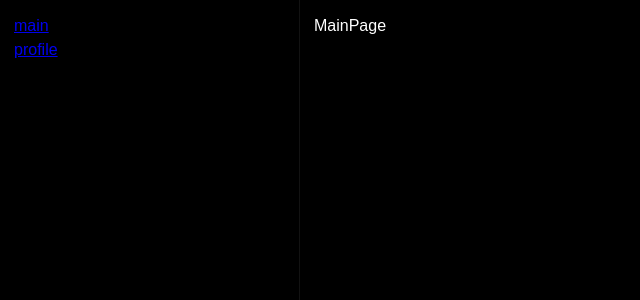
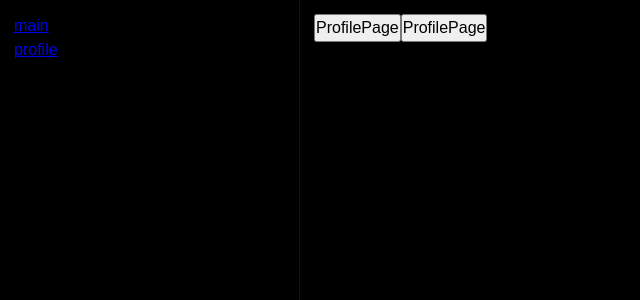
Before and after one commit to bbabdibakas/iheardnoise.frontend, a React app: page / in a window 1280 px wide. Shown: the top 300 px of the page, without its empty margins (0-640 px from the left). Built offline with nearby package versions, Linux system fonts and the light colour scheme.

Commit message:
feat: moved to Feature-Sliced Design architectural methodology, added ui kit AppButton

```diff
--- a/src/App.tsx
+++ b/src/App.tsx
@@ -1,6 +1,6 @@
 import { Link, Route, Routes } from 'react-router'
-import MainPage from './pages/MainPage'
-import ProfilePage from './pages/ProfilePage'
+import { MainPage } from 'pages/MainPage'
+import { ProfilePage } from 'pages/ProfilePage'
 
 const App = () => {
     return (
--- a/src/pages/MainPage.tsx
+++ /dev/null
@@ -1,9 +0,0 @@
-const MainPage = () => {
-    return (
-        <div>
-            MainPage
-        </div>
-    )
-}
-
-export default MainPage
--- /dev/null
+++ b/src/pages/MainPage/index.ts
@@ -0,0 +1,5 @@
+import MainPage from "./src/MainPage";
+
+export {
+    MainPage
+}
--- /dev/null
+++ b/src/pages/MainPage/src/MainPage.tsx
@@ -0,0 +1,21 @@
+import { AppButton, AppButtonTheme } from "shared/ui/AppButton"
+
+const MainPage = () => {
+
+    const testButton = () => {
+        alert('Clicked!')
+    }
+
+    return (
+        <div>
+            <AppButton onClick={testButton}>
+                Login
+            </AppButton>
+            <AppButton theme={AppButtonTheme.PRIMARY} onClick={testButton}>
+                Login
+            </AppButton>
+        </div>
+    )
+}
+
+export default MainPage
--- /dev/null
+++ b/src/pages/ProfilePage/index.ts
@@ -0,0 +1,5 @@
+import ProfilePage from "./src/ProfilePage";
+
+export {
+    ProfilePage
+}
--- /dev/null
+++ b/src/shared/ui/AppButton.modules.scss
@@ -0,0 +1,25 @@
+.AppButton {
+    display: flex;
+    align-items: center;
+    cursor: pointer;
+    padding: 8px 16px;
+    border-radius: 8px;
+
+    &:hover {
+        opacity: 0.8;
+    }
+}
+
+.clear {
+    color: var(--primary-color);
+    border: none;
+    background: none;
+    border: none;
+}
+
+.primary {
+    color: var(--primary-color);
+    border: none;
+    background: var(--highlight-color);
+    border: none;
+}
--- /dev/null
+++ b/src/shared/ui/AppButton.tsx
@@ -0,0 +1,31 @@
+import { ButtonHTMLAttributes } from "react"
+import * as styles from './AppButton.modules.scss'
+
+export enum AppButtonTheme {
+    CLEAR = 'clear',
+    PRIMARY = 'primary',
+}
+
+interface AppButtonProps extends ButtonHTMLAttributes<HTMLButtonElement> {
+    className?: string
+    theme?: AppButtonTheme
+}
+
+export const AppButton = (props: AppButtonProps) => {
+    const {
+        children,
+        className,
+        theme = AppButtonTheme.CLEAR,
+        ...otherProps
+    } = props
+
+    return (
+        <button
+            type="button"
+            className={`${styles.AppButton} ${styles[theme]} ${className}`}
+            {...otherProps}
+        >
+            ProfilePage
+        </button>
+    )
+}
--- a/src/styles/variables.scss
+++ b/src/styles/variables.scss
@@ -8,4 +8,5 @@
     --app-bg-color: #000;
     --primary-color: #fff;
     --border-color: #121212;
+    --highlight-color: #0092F2;
 }
--- a/webpack.config.ts
+++ b/webpack.config.ts
@@ -32,6 +32,13 @@ const config: webpack.Configuration = {
     },
     resolve: {
         extensions: ['.tsx', '.ts', '.js'],
+        preferAbsolute: true,
+        modules: [
+            path.resolve(__dirname, 'src'),
+            'node_modules'
+        ],
+        mainFiles: ['index'],
+        alias: {},
     },
     entry: path.resolve(__dirname, 'src', 'index.tsx'),
     output: {
```
Also changed, not shown: tsconfig.json (+6 -1 lines), src/pages/ProfilePage/src/ProfilePage.tsx (renamed from src/pages/ProfilePage.tsx).
